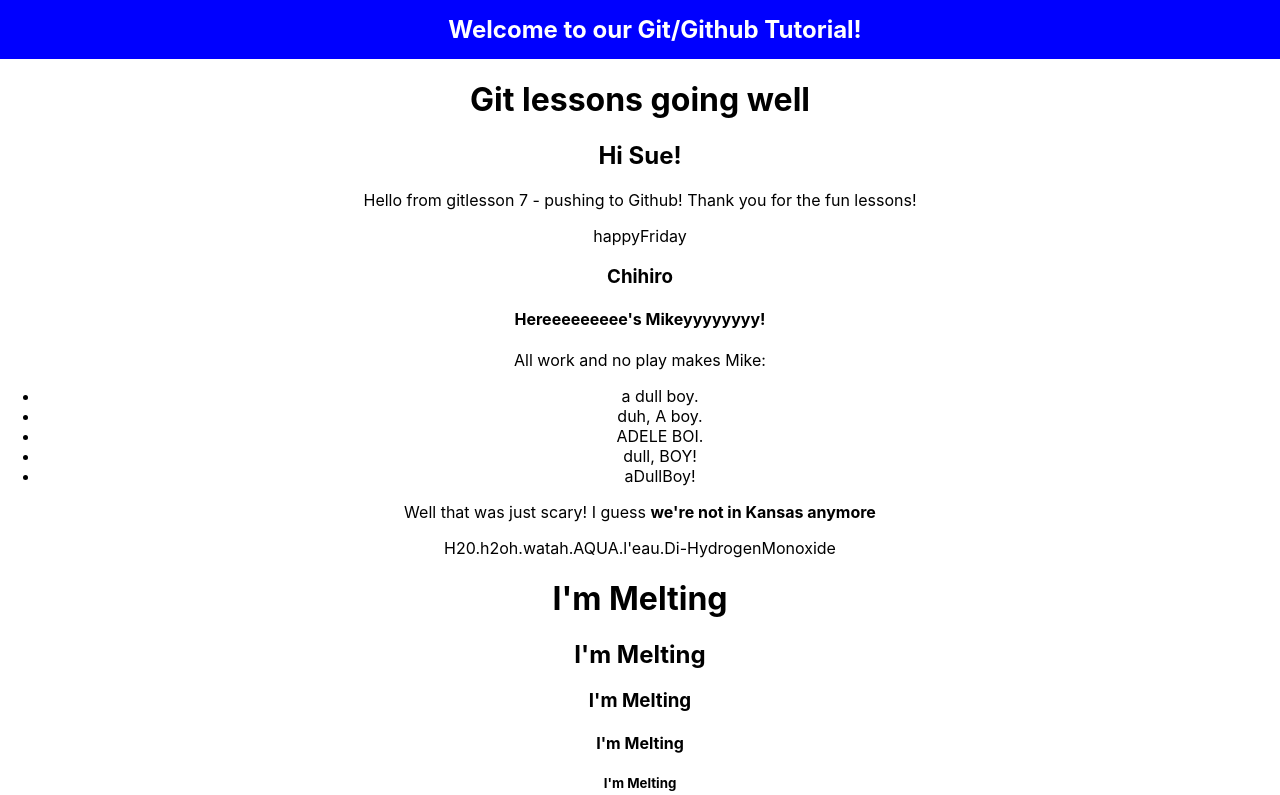
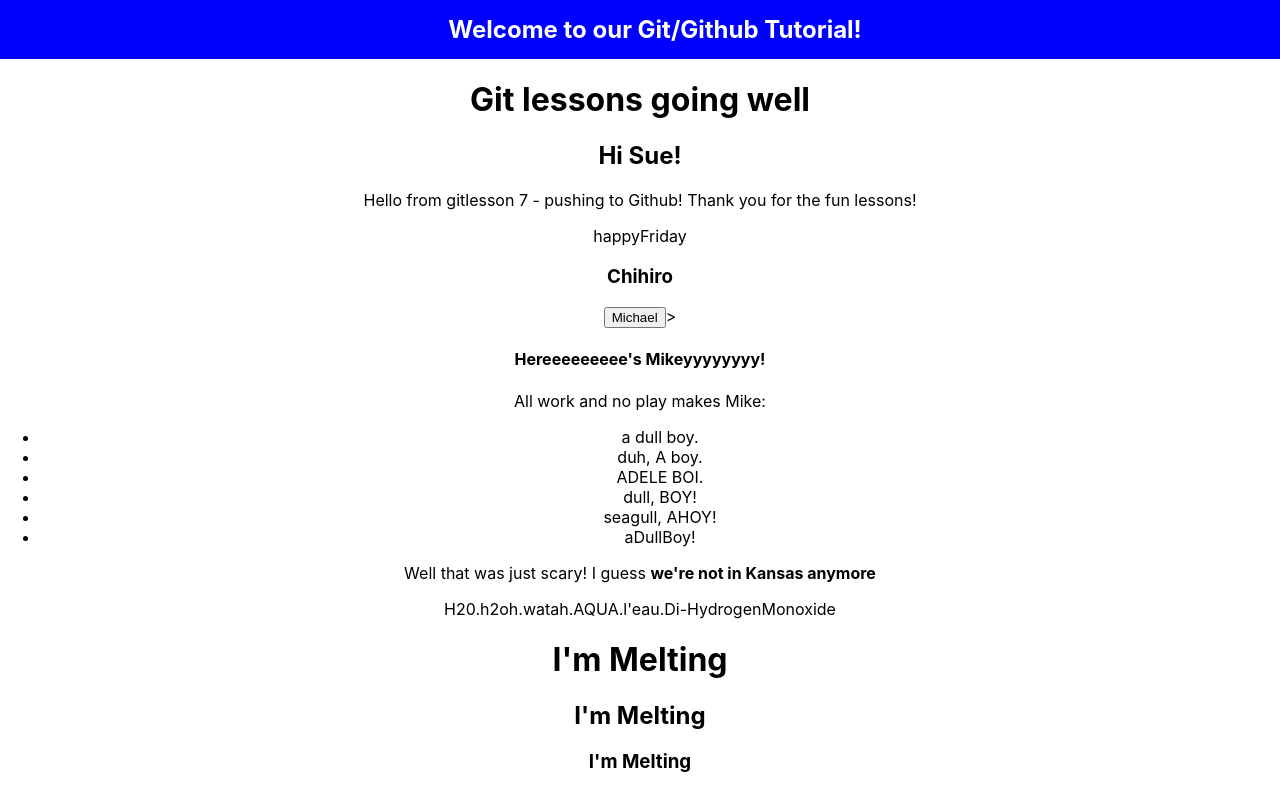
Before and after one commit to SAnschutz/practice-git, a React (Create React App) app: page / in a window 1280 px wide. Shown: the top 795 px of the page. Built offline with nearby package versions, Linux system fonts and the light colour scheme.

Commit message:
Added Michael button, list element, and reformatted line 29

```diff
--- a/src/Components/Hello.js
+++ b/src/Components/Hello.js
@@ -13,6 +13,7 @@
       happyFriday
 
       <h3>Chihiro</h3>
+      <button>Michael</button>>
 
 
       <h4>Hereeeeeeeee's Mikeyyyyyyyy!</h4>
@@ -22,10 +23,10 @@
         <li>duh, A boy.</li>
         <li>ADELE BOI.</li>
         <li>dull, BOY!</li>
+        <li>seagull, AHOY!</li>
         <li>aDullBoy!</li>
       </ul>
-      Well that was just scary! I guess{' '}
-      <b>we're not in Kansas anymore</b>
+      <p>Well that was just scary! I guess{' '} <b>we're not in Kansas anymore</b></p>
       <p>H20.h2oh.watah.AQUA.l'eau.Di-HydrogenMonoxide</p>
       <h1>I'm Melting</h1>
       <h2>I'm Melting</h2>
```
